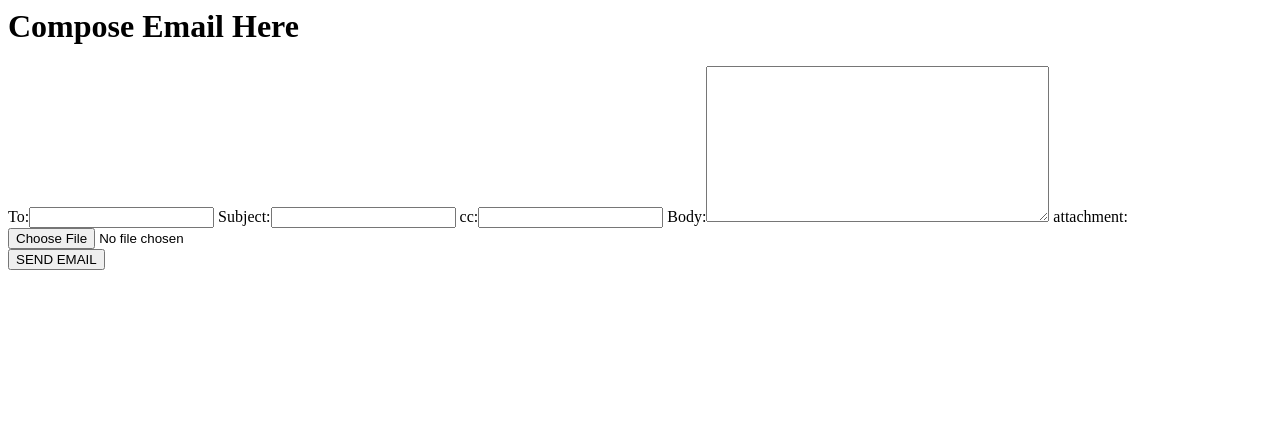
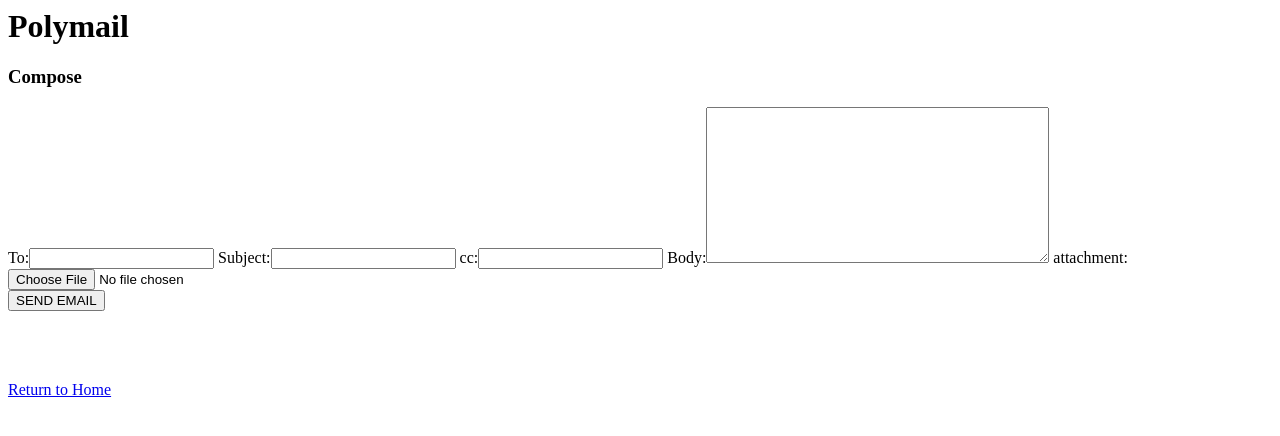
Before and after one commit to Intro-to-SE-Lab-Fall-20/Group-4, a Django app: page /compose/ in a window 1280 px wide. Shown: the top 436 px of the page. Run offline with Django 3.2, Linux system fonts and the light colour scheme.

Commit message:
Added redirect and changed header.

```diff
--- a/polymail/templates/main/compose.html
+++ b/polymail/templates/main/compose.html
@@ -1,4 +1,5 @@
-<h1>Compose Email Here</h1>
+<h1>Polymail</h1>
+<h3>Compose</h3>
 
 <form method="post">
     {{ form }}
@@ -6,3 +7,6 @@
         <button type="submit">SEND EMAIL</button>
     </div>
 </form>
+
+<br><br><br>
+<a href="/">Return to Home</a>
```
